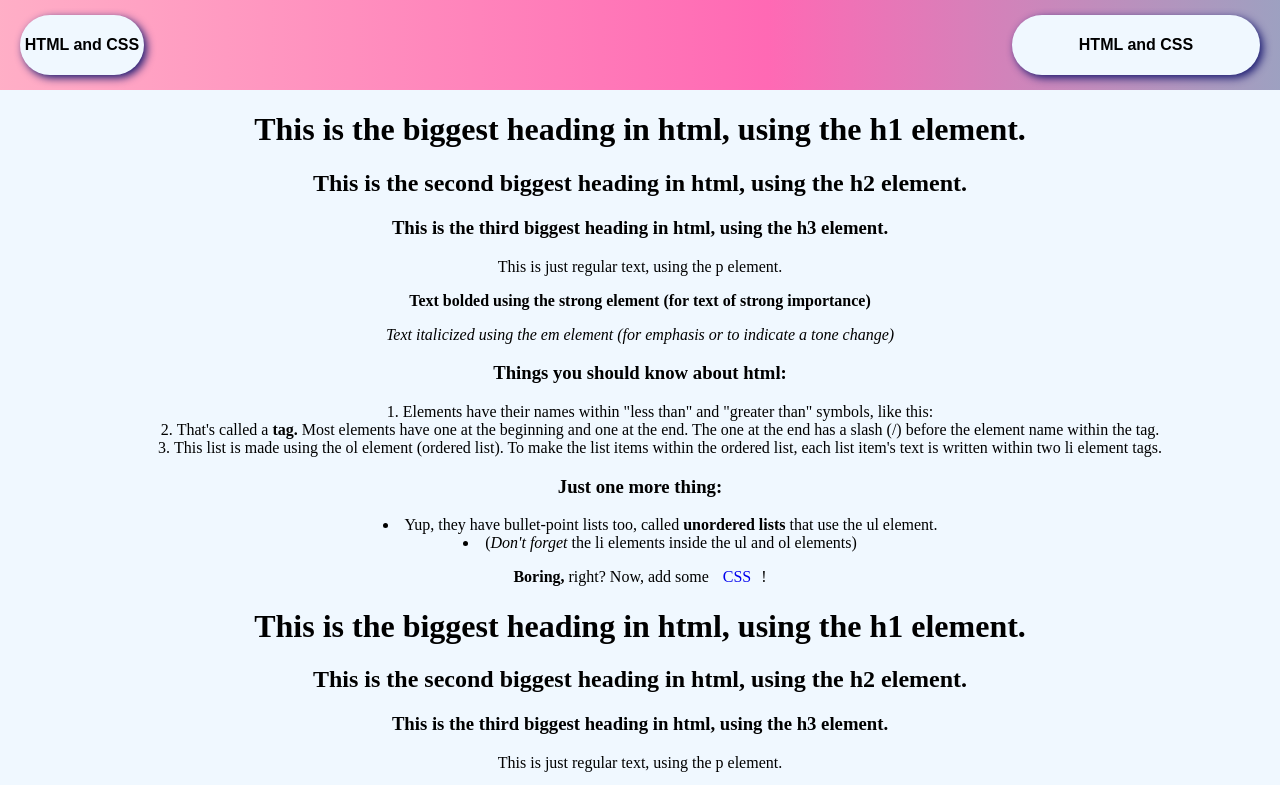
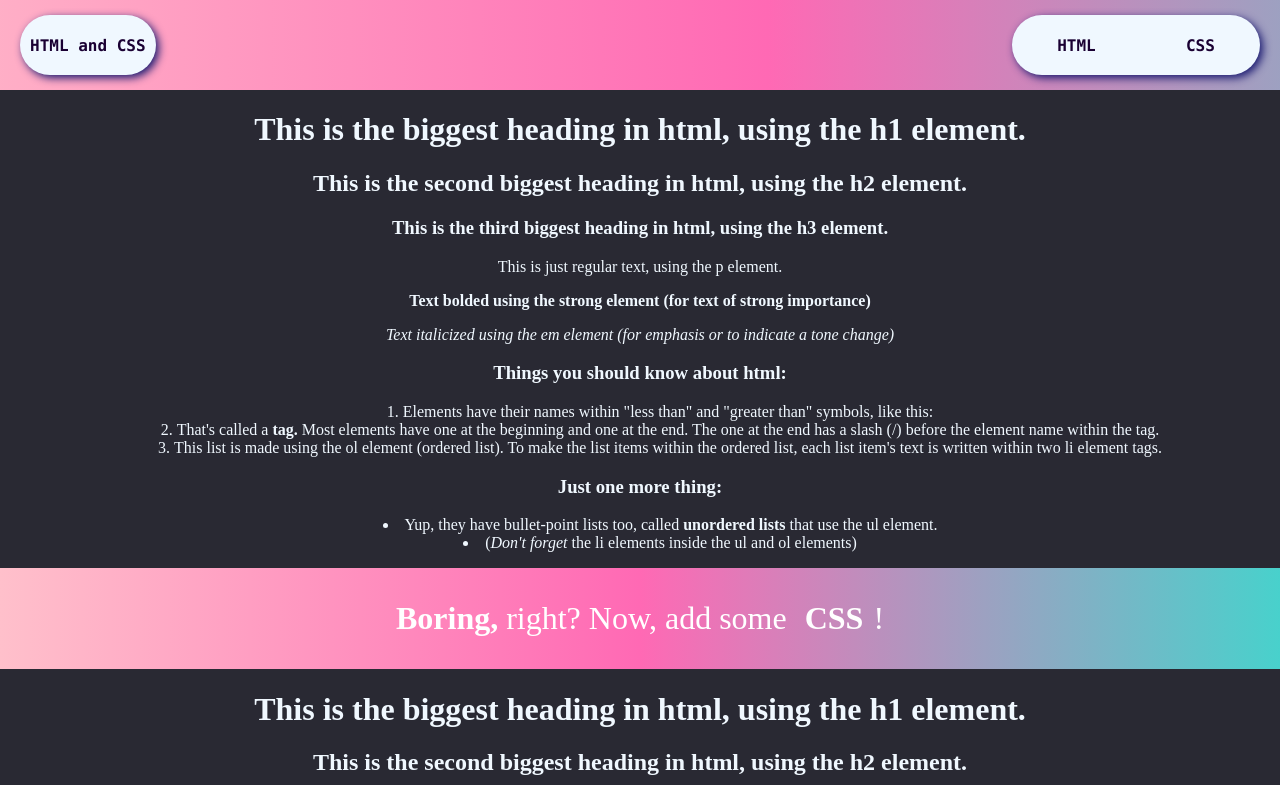
Before and after one commit to CloudTwelve/html-css-intro, a plain HTML site: page main.html in a window 1280 px wide. Shown: the top 785 px of the page. Drawn offline with Linux system fonts and the light colour scheme.

Commit message:
made it dark mode

```diff
--- a/main.html
+++ b/main.html
@@ -7,12 +7,15 @@
   </head>
   <body>
     <header>
-      <div class="title"><span class="text">HTML and CSS<span>
+      <div class="title"><span class="text"><strong>HTML and CSS</strong><span>
       </div>
-       <nav class="title"><span class="text">HTML and CSS<span>
+      <nav class="title">
+        <a href="#html-div">HTML</a>
+        <a href="#css-div">CSS</a>
       </nav>
+      </div>
     </header>
-    <div class="plain">
+    <div class="plain" id="html-div">
       <h1>This is the biggest heading in html, using the h1 element.</h1>
       <h2>This is the second biggest heading in html, using the h2 element.</h2>
       <h3>This is the third biggest heading in html, using the h3 element.</h1>
--- a/styles.css
+++ b/styles.css
@@ -11,7 +11,8 @@ scroll-behavior: smooth;
 
 body {
 margin: 0;
-background: aliceblue;
+color: aliceblue;
+background: rgb(41, 41, 51);
 }
 
 header {
@@ -39,30 +40,44 @@ max-width: 40% !important;
 }
 
 a {
+color: inherit;
 text-decoration: none;
 padding: 10px;
+font-weight: 600;
 }
 
 .title {
 border-radius: 50px;
 background-color: aliceblue;
+color: rgb(26, 0, 51);
 box-shadow: 3px 3px 9px midnightblue;
 min-width: 10%;
 max-width: 30%;
 height: 75%;
-font-family: 'Poppins', sans-serif;
-font-weight: 600;
+font-family: 'Monaco', monospace;
+font-weight: 700;
 display: flex;
+align-items: center;
+justify-content: center;
 }
 
 .text {
-margin: auto;
-text-align: center;
+padding: 10px;
 }
 
 .boring-dec {
-display: block;
-width: 100%
+display: flex;
+align-items: center;
+justify-content: center;
+font-size: 2em;
+width: 100%;
+min-height: 10vh;
+max-height: 30vh;
+background: linear-gradient(90deg, pink, hotpink, mediumturquoise, orchid, deeppink);
+animation: gradient-animation 5s ease-in-out infinite;
+background-position: right;
+background-size: 200% 500%;
+color: white;
 }
 
 @keyframes gradient-animation {
```
